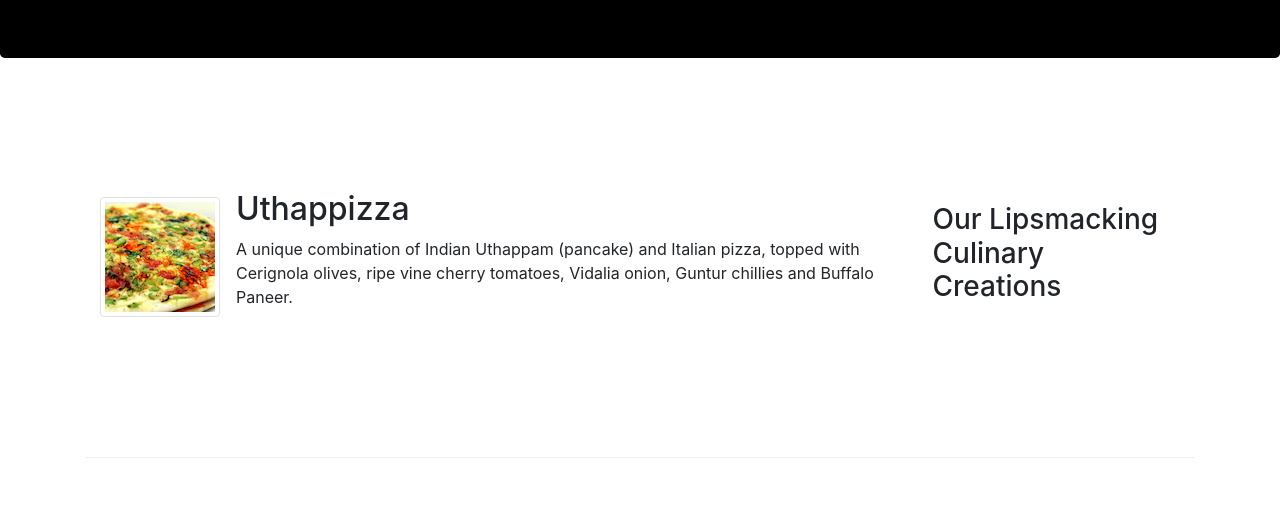
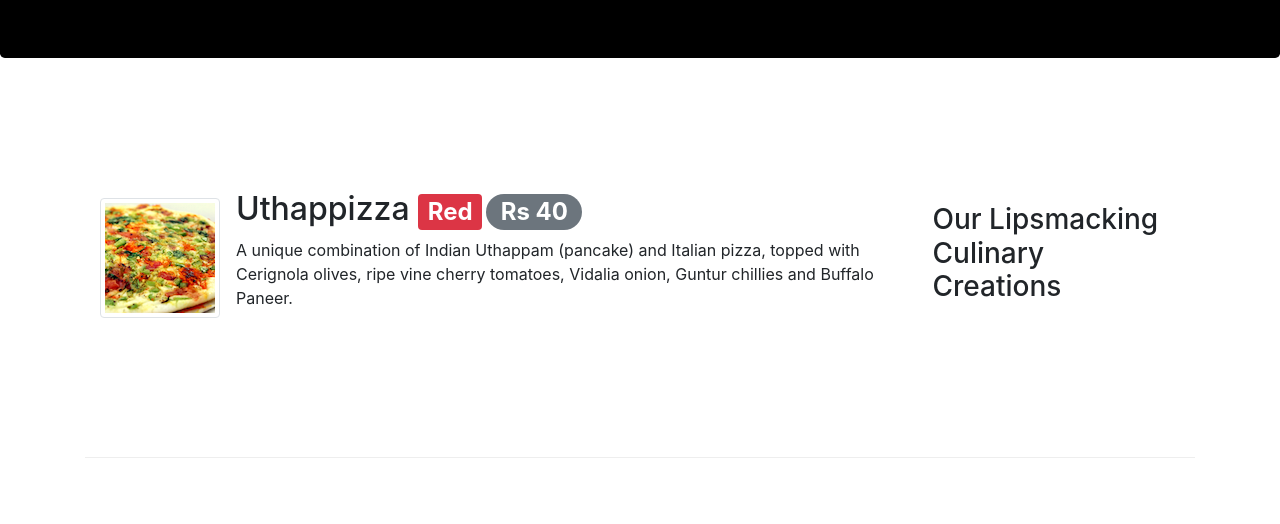
Before and after one commit to Juswanth-T/Bootstarp-4, a website: page index.html in a window 1280 px wide. Shown: the part 276-800 px from the top of the page. Drawn offline with nearby package versions, Linux system fonts and the light colour scheme.

Commit message:
Alerting Users

```diff
--- a/index.html
+++ b/index.html
@@ -57,7 +57,7 @@
                     <img class = "d-flex mr-3 img-thumbnail align-self-center"
                     src = "img/uthappizza.png" alt = "Pizza">
                     <div class = "media-body">
-                        <h2 class = "mt-0">Uthappizza</h2>
+                        <h2 class = "mt-0">Uthappizza <span class = "mr-1 badge badge-danger"> Red</span><span class = " badge badge-pill badge-secondary">Rs 40</span></h2>
                         <p>A unique combination of Indian Uthappam (pancake) and Italian pizza, topped with Cerignola olives, ripe vine cherry tomatoes, Vidalia onion, Guntur chillies and Buffalo Paneer.</p>
                     </div>
 
```
